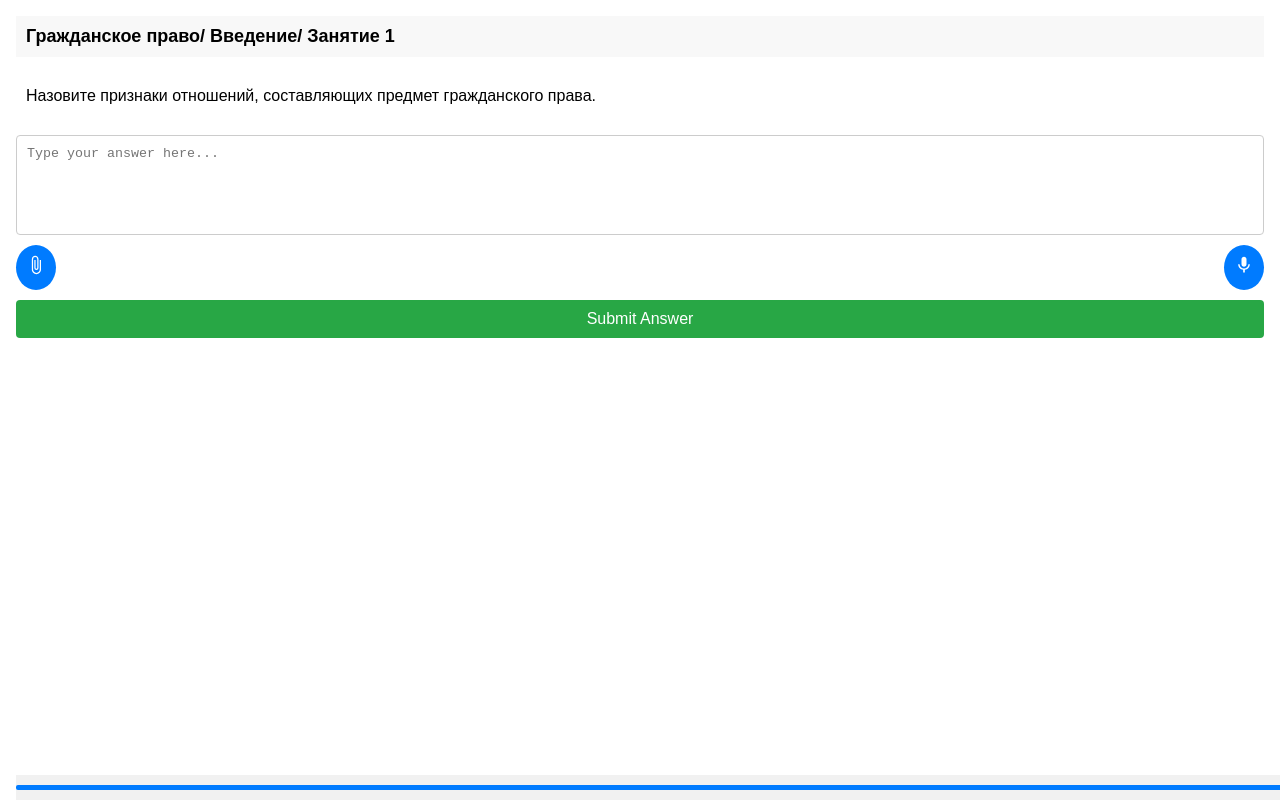
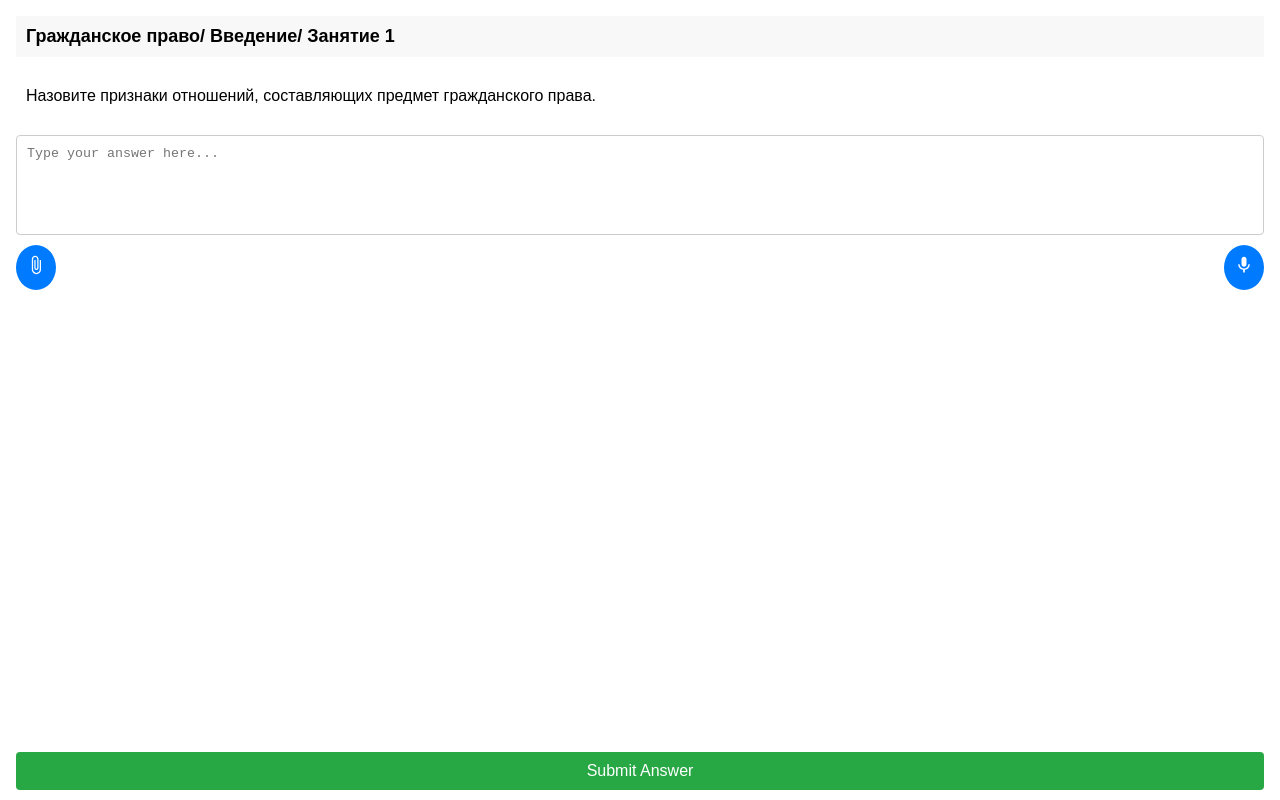
Before and after one commit to the-lamers/GradeMind, a React (Create React App) app in the folder frontend/: page / in a window 1280 px wide. Built offline with nearby package versions, Linux system fonts and the light colour scheme.

Commit message:
frontend | api-handeling

```diff
--- a/frontend/src/App.tsx
+++ b/frontend/src/App.tsx
@@ -10,37 +10,57 @@ interface QuestionData {
 }
 
 const App: React.FC = () => {
-  const [step, setStep] = useState(1);
-  const [questions, setQuestions] = useState<QuestionData[]>([]);
+  // const [step, setStep] = useState(1);
+  // const [questions, setQuestions] = useState<QuestionData[]>([]);
 
-  useEffect(() => {
-    const fetchQuestions = async () => {
-      const response = await fetch('/data/questions.json');
-      const data: QuestionData[] = await response.json();
-      setQuestions(data);
-    };
-    fetchQuestions();
-  }, []);
+  // useEffect(() => {
+  //   const fetchQuestions = async () => {
+  //     const response = await fetch('/data/questions.json');
+  //     const data: QuestionData[] = await response.json();
+  //     setQuestions(data);
+  //   };
+  //   fetchQuestions();
+  // }, []);
 
   // For now, just simulating the local storage
   const [answers, setAnswers] = useState<{ [key: number]: string }>({});
+  const [response, setResponse] = useState<string | null>(null);
+  const [loading, setLoading] = useState(false);
 
-  const handleSubmit = (answer: string) => {
-    setAnswers((prev) => ({
-      ...prev,
-      [step]: answer,
-    }));
-    setStep(step + 1);  // Move to next question (simplified for mock)
+  const handleAnswerSubmit = async (answer: string) => {
+    if (!answer.trim()) return;
+
+    setLoading(true);
+    setResponse(null); // Reset previous response
+
+    try {
+      const res = await fetch("/api/v1.0/post_answer", {
+        method: "POST",
+        headers: { "Content-Type": "application/json" },
+        body: JSON.stringify({ answer }),
+      });
+
+      if (!res.ok) throw new Error(`HTTP error! Status: ${res.status}`);
+
+      const data = await res.json();
+      setResponse(data.reply); // Assume API returns { reply: "Processed answer" }
+    } catch (error) {
+      setResponse("Error receiving response.");
+      console.error("API Error:", error);
+    } finally {
+      setLoading(false);
+    }
   };
 
-  const currentQuestion = questions[step - 1]?.question || 'Loading question...';
+  // const currentQuestion = questions[step - 1]?.question || 'Loading question...';
 
   return (
     <div className="app">
       <Header taskName="Гражданское право/ Введение/ Занятие 1" />
-      <Question questionText={currentQuestion} />
-      <AnswerField onSubmit={handleSubmit} />
-      <StepLine currentStep={step} totalSteps={5} />
+      {/* <Question questionText={currentQuestion} /> */}
+      <Question questionText="Назовите признаки отношений, составляющих предмет гражданского права." />
+      <AnswerField onSubmit={handleAnswerSubmit} />
+      {/* <StepLine currentStep={step} totalSteps={5} /> */}
     </div>
   );
 };
--- a/frontend/src/index.css
+++ b/frontend/src/index.css
@@ -19,7 +19,7 @@ body {
 }
 
 .header {
-  display: flex;
+  display: fixed;
   justify-content: space-between;
   align-items: center;
   background-color: #f8f8f8;
@@ -71,12 +71,16 @@ textarea {
 
 .submit-btn {
   padding: 10px;
+  width: calc(100vw - 32px);
   background-color: #28a745;
   color: white;
   border: none;
   border-radius: 4px;
   cursor: pointer;
   font-size: 16px;
+
+  position:absolute;
+  bottom: 10px;
 }
 
 .step-line {
@@ -84,10 +88,10 @@ textarea {
   bottom: 0;
   width: 100%;
   display: flex;
-  align-items: center;
+  align-items: left;
   padding: 10px 0;
   background-color: #f1f1f1;
-  justify-content: center;
+  justify-content: left;
 }
 
 .step-progress {
@@ -95,7 +99,6 @@ textarea {
   background-color: #007bff;
   border-radius: 2px;
   transition: width 0.3s ease;
-  flex-grow: 1;
 }
 
 .step-text {
```
